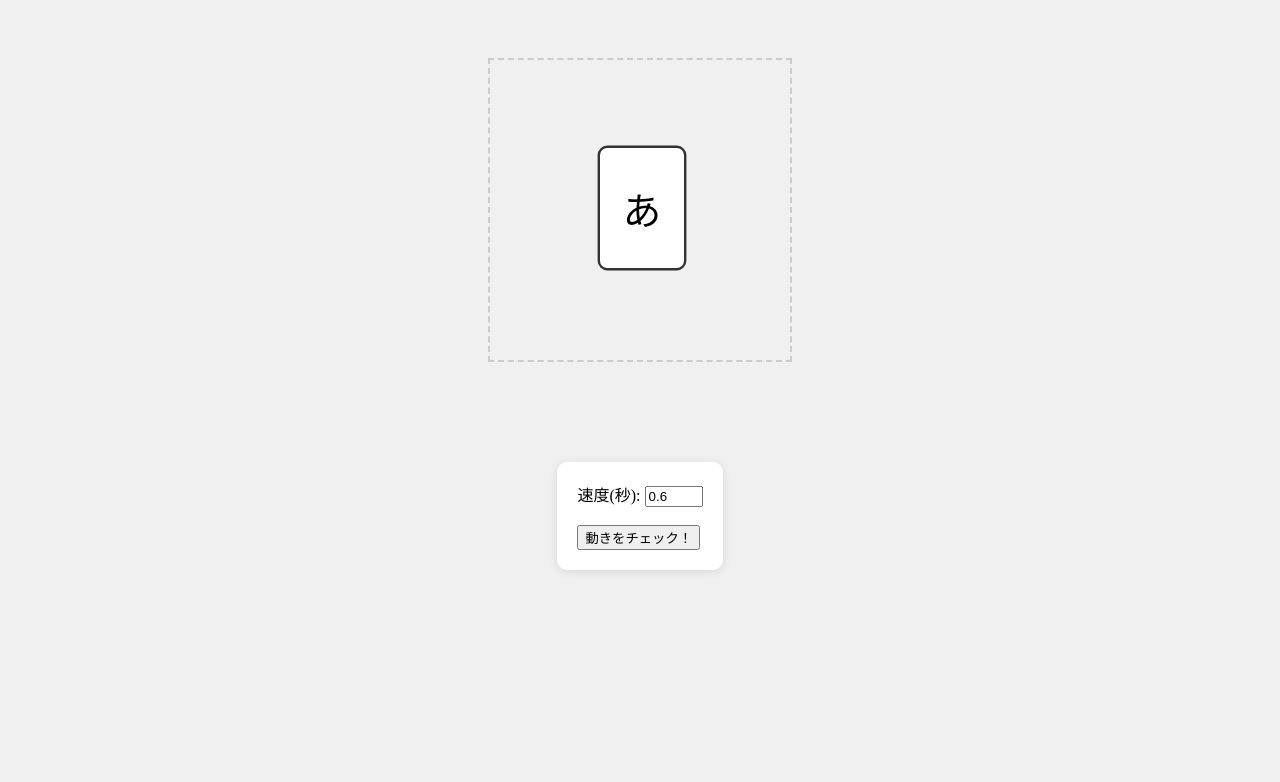
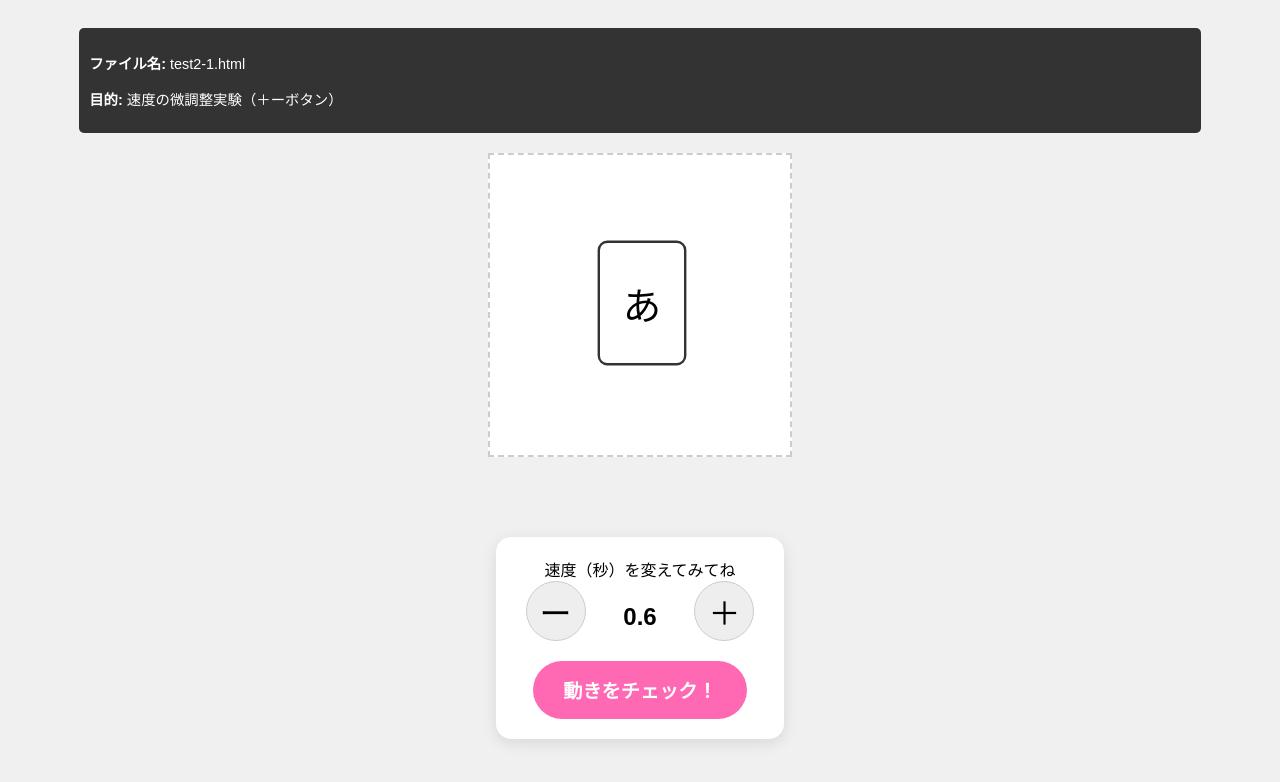
Before and after one commit to 164y-bit/kotoba-asobi2, a plain HTML site: page test2-1.html in a window 1280 px wide. Both pictures are taken after a click on the button "動きをチェック！". Drawn offline with Linux system fonts and the light colour scheme.

Commit message:
動きの実験

```diff
--- a/test2-1.html
+++ b/test2-1.html
@@ -4,30 +4,53 @@
     <meta charset="UTF-8">
     <meta name="viewport" content="width=device-width, initial-scale=1.0">
     <style>
-        body { background: #f0f0f0; display: flex; flex-direction: column; align-items: center; padding-top: 50px; }
-        #stage { width: 300px; height: 300px; border: 2px dashed #ccc; position: relative; margin-bottom: 100px; }
+        body { background: #f0f0f0; display: flex; flex-direction: column; align-items: center; padding: 20px; font-family: sans-serif; }
+        /* 勉強用：画面上部の説明エリア */
+        .debug-info { background: #333; color: #fff; padding: 10px; border-radius: 5px; width: 90%; margin-bottom: 20px; font-size: 0.9rem; }
+
+        #stage { width: 300px; height: 300px; border: 2px dashed #ccc; position: relative; margin-bottom: 80px; background: white; }
         .card {
             width: 70px; height: 100px; background: white; border: 2px solid #333; border-radius: 8px;
             display: flex; align-items: center; justify-content: center; font-size: 2rem;
             position: absolute; bottom: -120px; left: 115px;
-            transition-property: all; /* ここが動く設定 */
+            transition-property: all; transition-timing-function: ease-out;
         }
         .active { bottom: 100px; transform: scale(1.2); }
-        .controls { background: white; padding: 20px; border-radius: 10px; box-shadow: 0 2px 10px rgba(0,0,0,0.1); }
+        .controls { background: white; padding: 20px; border-radius: 15px; box-shadow: 0 4px 15px rgba(0,0,0,0.1); text-align: center; }
+        .btn-plus-minus { width: 60px; height: 60px; font-size: 2rem; cursor: pointer; margin: 0 10px; border-radius: 50%; border: 1px solid #ccc; background: #eee; }
+        .current-val { font-size: 1.5rem; font-weight: bold; min-width: 80px; display: inline-block; }
+        #test-btn { margin-top: 20px; padding: 15px 30px; font-size: 1.2rem; background: #FF69B4; color: white; border: none; border-radius: 50px; font-weight: bold; cursor: pointer; }
     </style>
 </head>
 <body>
+
+    <div class="debug-info">
+        <p><strong>ファイル名:</strong> test2-1.html</p>
+        <p><strong>目的:</strong> 速度の微調整実験（＋ーボタン）</p>
+    </div>
+
     <div id="stage"><div id="card" class="card">あ</div></div>
+
     <div class="controls">
-        速度(秒): <input type="number" id="speed" value="0.6" step="0.1" style="width:50px"> <br><br>
-        <button onclick="testMove()">動きをチェック！</button>
+        <div>速度（秒）を変えてみてね</div>
+        <button class="btn-plus-minus" onclick="changeSpeed(-0.1)">ー</button>
+        <span id="speed-display" class="current-val">0.6</span>
+        <button class="btn-plus-minus" onclick="changeSpeed(0.1)">＋</button>
+        <br>
+        <button id="test-btn" onclick="toggleMove()">動きをチェック！</button>
     </div>
+
     <script>
-        function testMove() {
+        let currentSpeed = 0.6;
+        function changeSpeed(delta) {
+            // 最低0.1秒〜最大2.0秒の範囲で調整
+            currentSpeed = Math.max(0.1, Math.min(2.0, currentSpeed + delta));
+            document.getElementById('speed-display').innerText = currentSpeed.toFixed(1);
+        }
+
+        function toggleMove() {
             const card = document.getElementById('card');
-            const speed = document.getElementById('speed').value;
-            // デジタルに速度を書き換える
-            card.style.transitionDuration = speed + 's';
+            card.style.transitionDuration = currentSpeed + 's';
             card.classList.toggle('active');
         }
     </script>
```
Also changed, not shown: test3.html (added, +51 -0 lines), new.html (added).
